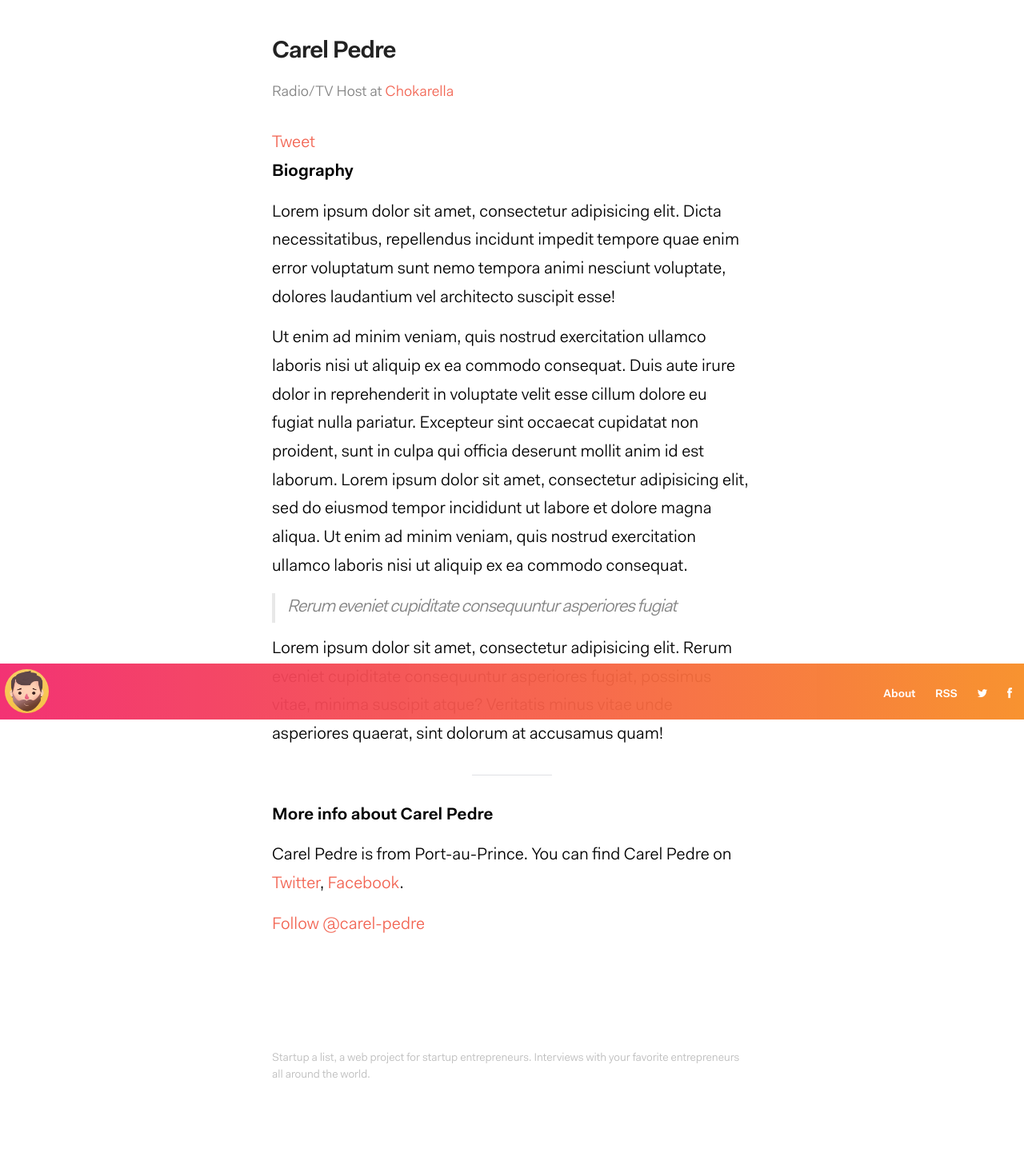
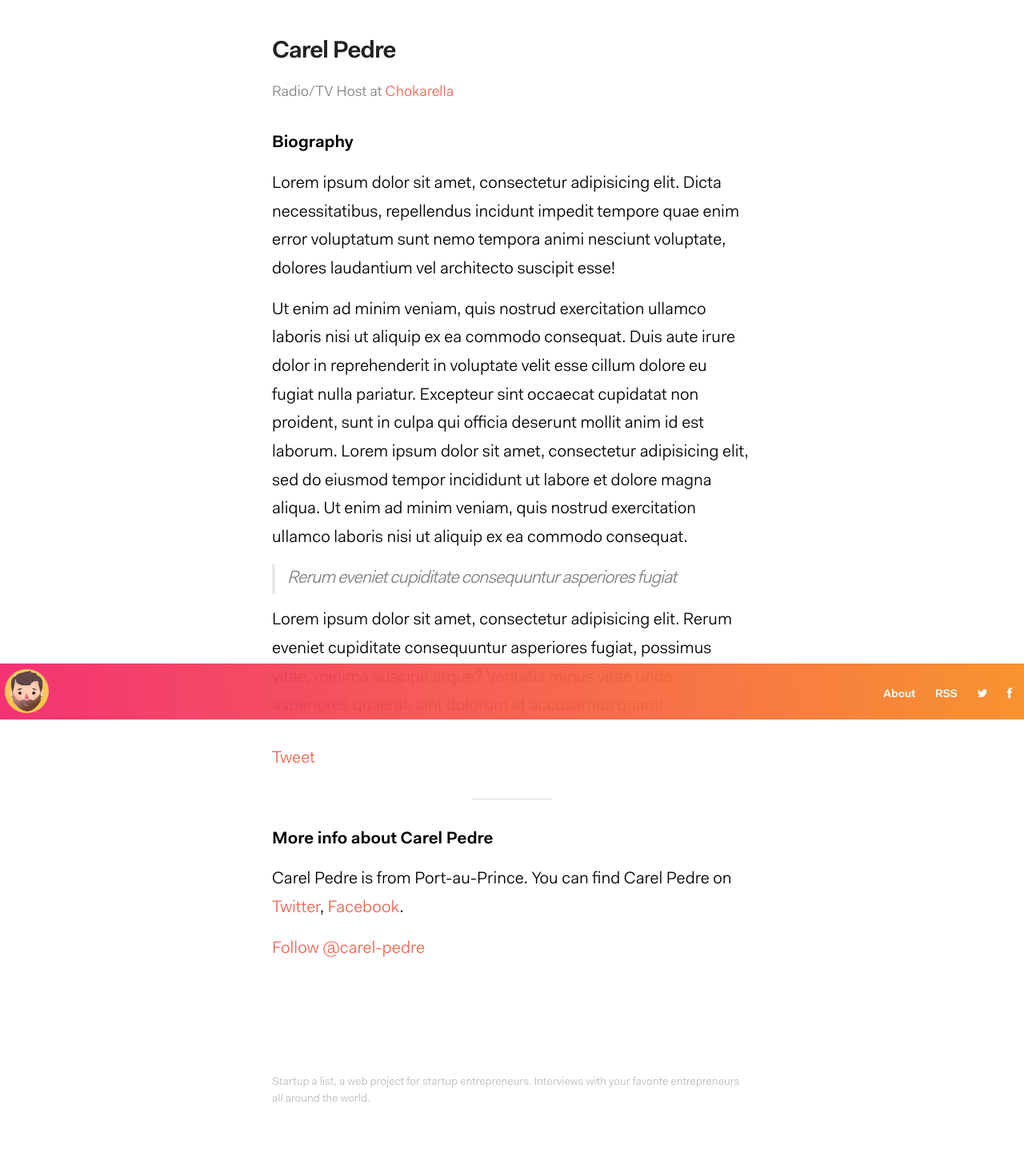
Before and after one commit to kenold/startup-alist, a Jekyll site: the page built from _people/carel-pedre.md, in a window 1280 px wide. Shown: the whole page at 80% size. Built offline with Jekyll 4.4.1, drawn with Linux system fonts in a browser that asks for light colours; comment, search, counter and statistics services are not loaded; before the commit the page ends 1421 px from its top, so only the background shows below that.

Commit message:
move Tweet button below content

```diff
--- a/_layouts/person.html
+++ b/_layouts/person.html
@@ -10,6 +10,10 @@ layout: default
     </p>
   </header>
 
+    <article class="post-content">
+    {{ content }}
+  </article>
+
   <!-- Beginning Twitter sharing Large button -->
   <a class="twitter-share-button" href="https://twitter.com/share"
   data-related="twitterdev"
@@ -18,10 +22,6 @@ layout: default
   Tweet
   </a>
   <!-- End of Twitter sharing button -->
-
-  <article class="post-content">
-    {{ content }}
-  </article>
 
   <hr>
 
```
